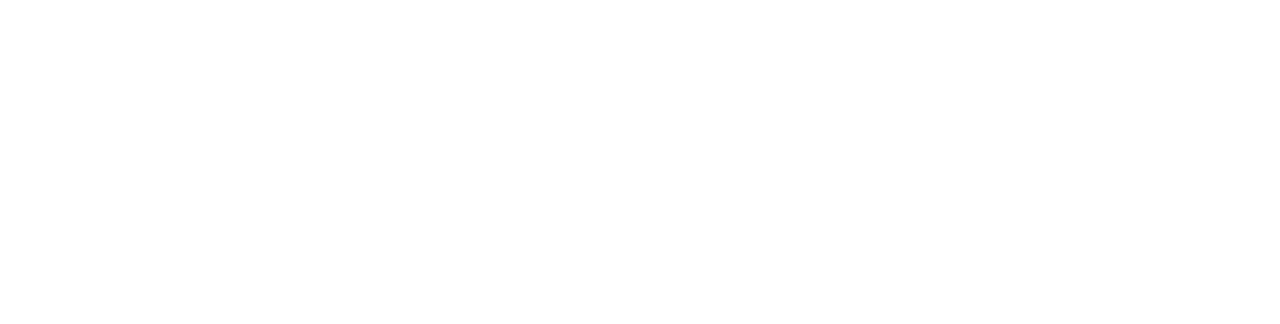
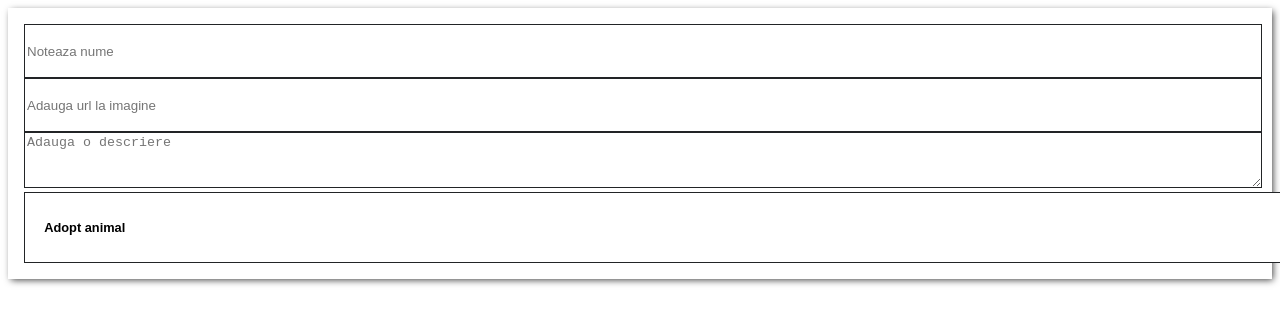
Before and after one commit to sergiuwb/donareproj, a website: page index.html in a window 1280 px wide. Drawn offline with Linux system fonts and the light colour scheme.

Commit message:
am creat forma la obiecte

```diff
--- a/index.html
+++ b/index.html
@@ -7,6 +7,14 @@
 </head>
 <body>
 
+<div class="form">
+  <form id="animalForm" class="formNew">
+    <input type="text" name="name" placeholder="Noteaza nume" autocomplete="off">
+    <input type="text" name="imageUrl" placeholder="Adauga url la imagine" autocomplete="off">
+    <textarea name="description" placeholder="Adauga o descriere"></textarea>
+    <input type="text" type="submit" value="Adopt animal" class="button">
+  </form>
+</div>
 
 <script src="script.js"></script>
 </body>
--- a/style.css
+++ b/style.css
@@ -0,0 +1,28 @@
+.form{
+  background-color: rgba(255, 255, 255, 0.954);
+  padding: 1em;
+  box-shadow: 2px 2px 7px -1px rgba(0, 0, 0, 0.75);
+}
+
+.form input, form textarea{
+  width: 100%;
+  border: 1px solid rgba(34, 36, 38, 38.15);
+  height: 50px;
+}
+
+form input[type="submit"]{
+  margin: 1em 0 0 0;
+  width: auto;
+}
+
+.button{
+  cursor: pointer;
+  font-size: 0.8rem;
+  font-weight: 700;
+  padding: 0.75em 1.5em;
+  transition: opacity .2s ease;
+}
+
+.button:hover{
+  opacity: .8;
+}
```
